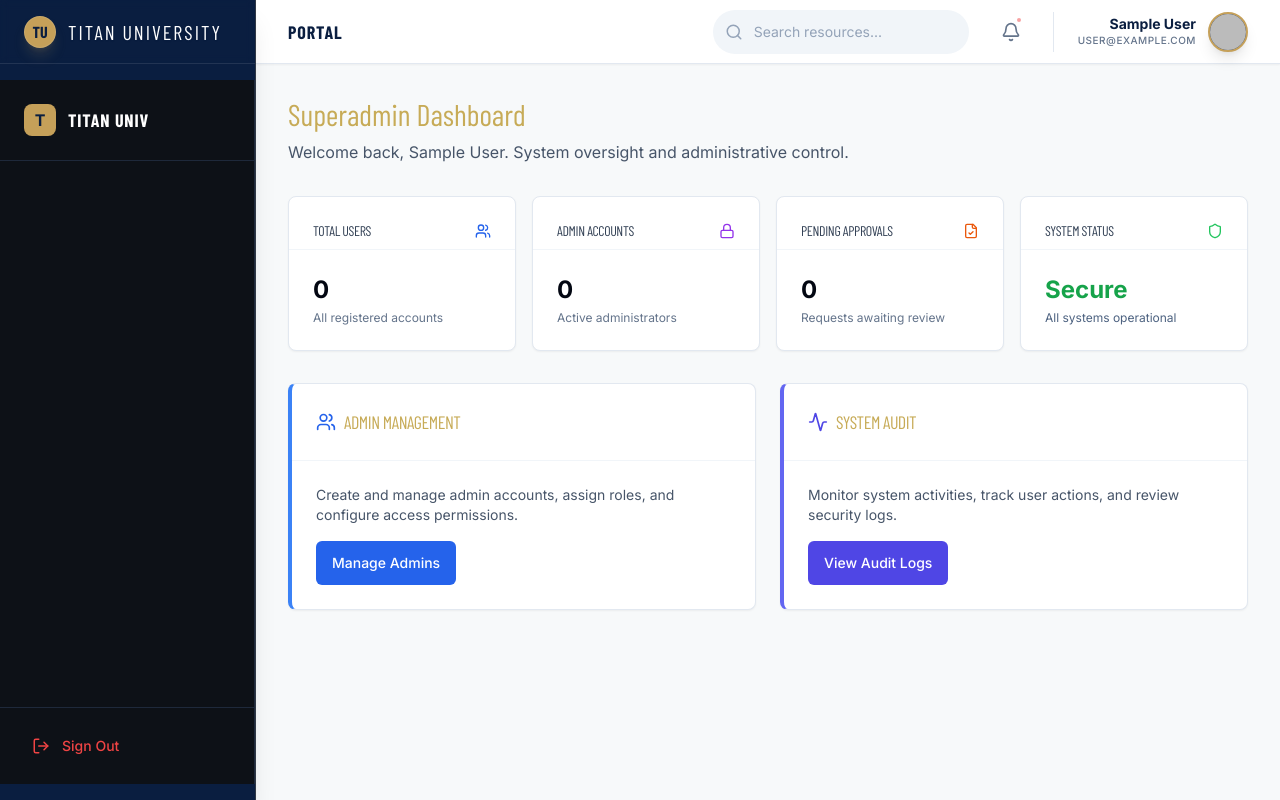
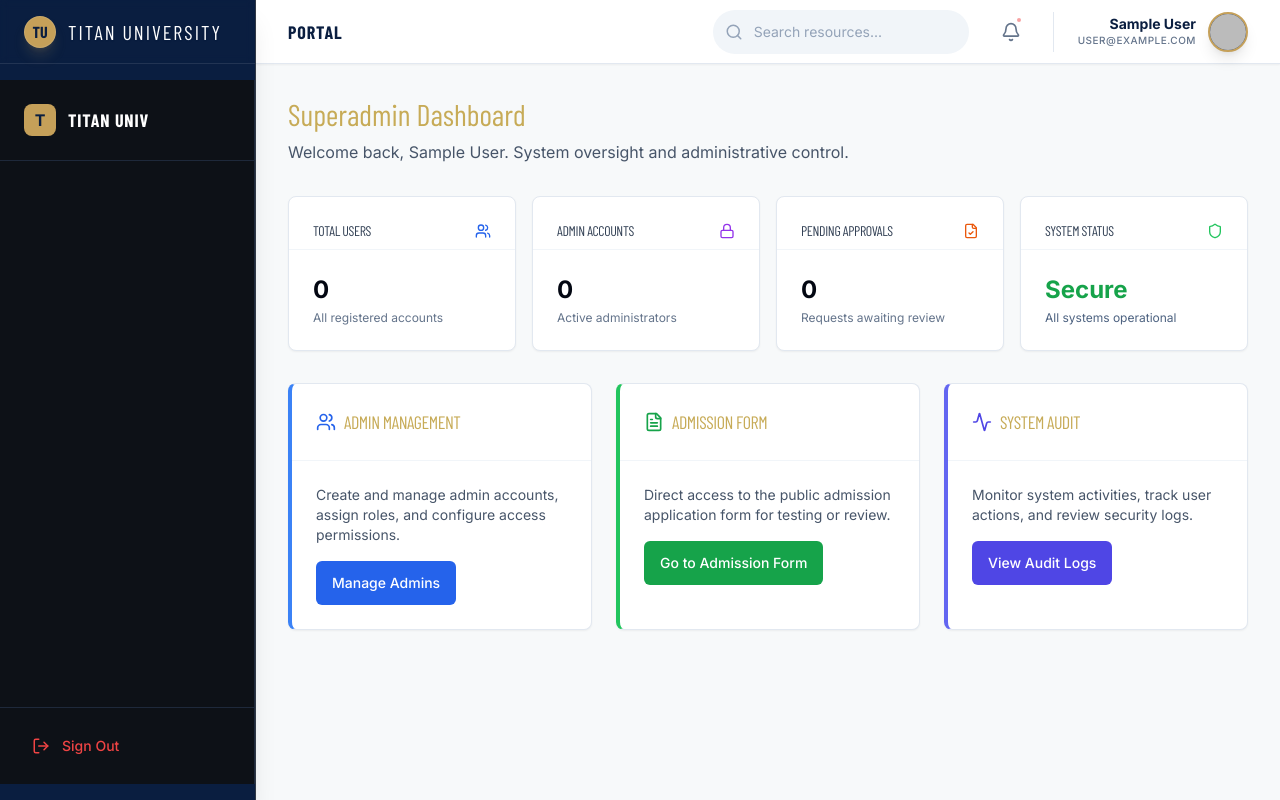
Before and after one commit to Kelly883/University-portal, a Next.js app: page /superadmin in a window 1280 px wide. Built offline with nearby package versions, Linux system fonts and the light colour scheme; no server answers; the database is empty; sample sign-in values are in the browser's storage.

Commit message:
feat:add-admission-form-link-to-superadmin-dashboard

```diff
--- a/src/app/(dashboard)/superadmin/page.tsx
+++ b/src/app/(dashboard)/superadmin/page.tsx
@@ -74,7 +74,7 @@ export default async function SuperAdminDashboard() {
       </div>
 
       {/* Main Actions Grid */}
-      <div className="grid grid-cols-1 md:grid-cols-2 gap-6">
+      <div className="grid grid-cols-1 md:grid-cols-2 lg:grid-cols-3 gap-6">
         {/* Admin Management */}
         <Card className="hover:shadow-lg transition-shadow border-l-4 border-l-blue-500">
           <CardHeader>
@@ -92,6 +92,28 @@ export default async function SuperAdminDashboard() {
               className="inline-flex items-center justify-center w-full sm:w-auto bg-blue-600 hover:bg-blue-700 text-white px-4 py-2.5 rounded-md text-sm font-medium transition-colors touch-manipulation min-h-[44px]"
             >
               Manage Admins
+            </Link>
+          </CardContent>
+        </Card>
+
+        {/* Admission Form */}
+        <Card className="hover:shadow-lg transition-shadow border-l-4 border-l-green-500">
+          <CardHeader>
+            <CardTitle className="flex items-center gap-2 text-lg">
+              <FileText className="h-5 w-5 text-green-600" />
+              Admission Form
+            </CardTitle>
+          </CardHeader>
+          <CardContent className="space-y-4">
+            <p className="text-sm text-slate-600 dark:text-slate-400">
+              Direct access to the public admission application form for testing or review.
+            </p>
+            <Link
+              href="/admissions/apply"
+              target="_blank"
+              className="inline-flex items-center justify-center w-full sm:w-auto bg-green-600 hover:bg-green-700 text-white px-4 py-2.5 rounded-md text-sm font-medium transition-colors touch-manipulation min-h-[44px]"
+            >
+              Go to Admission Form
             </Link>
           </CardContent>
         </Card>
```
